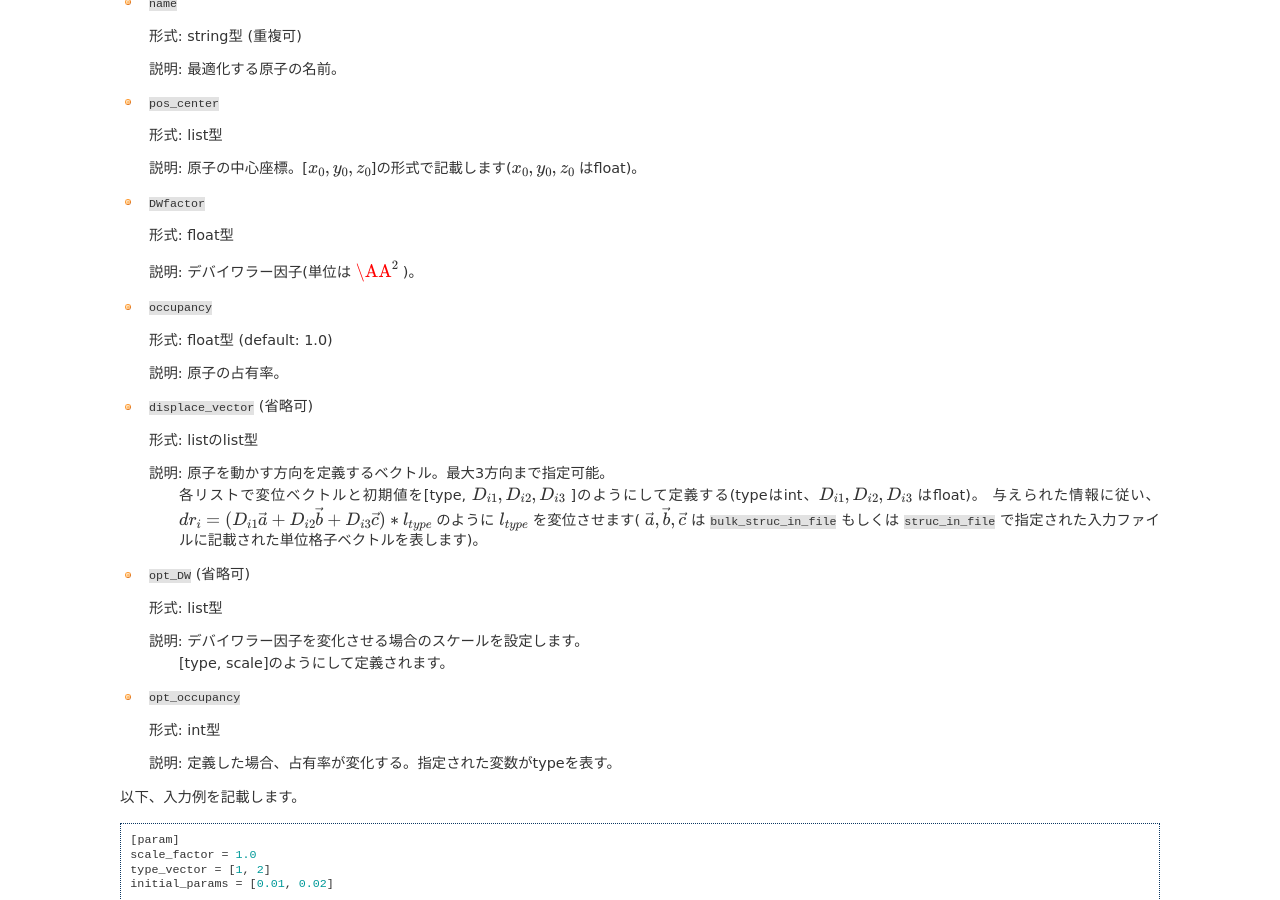
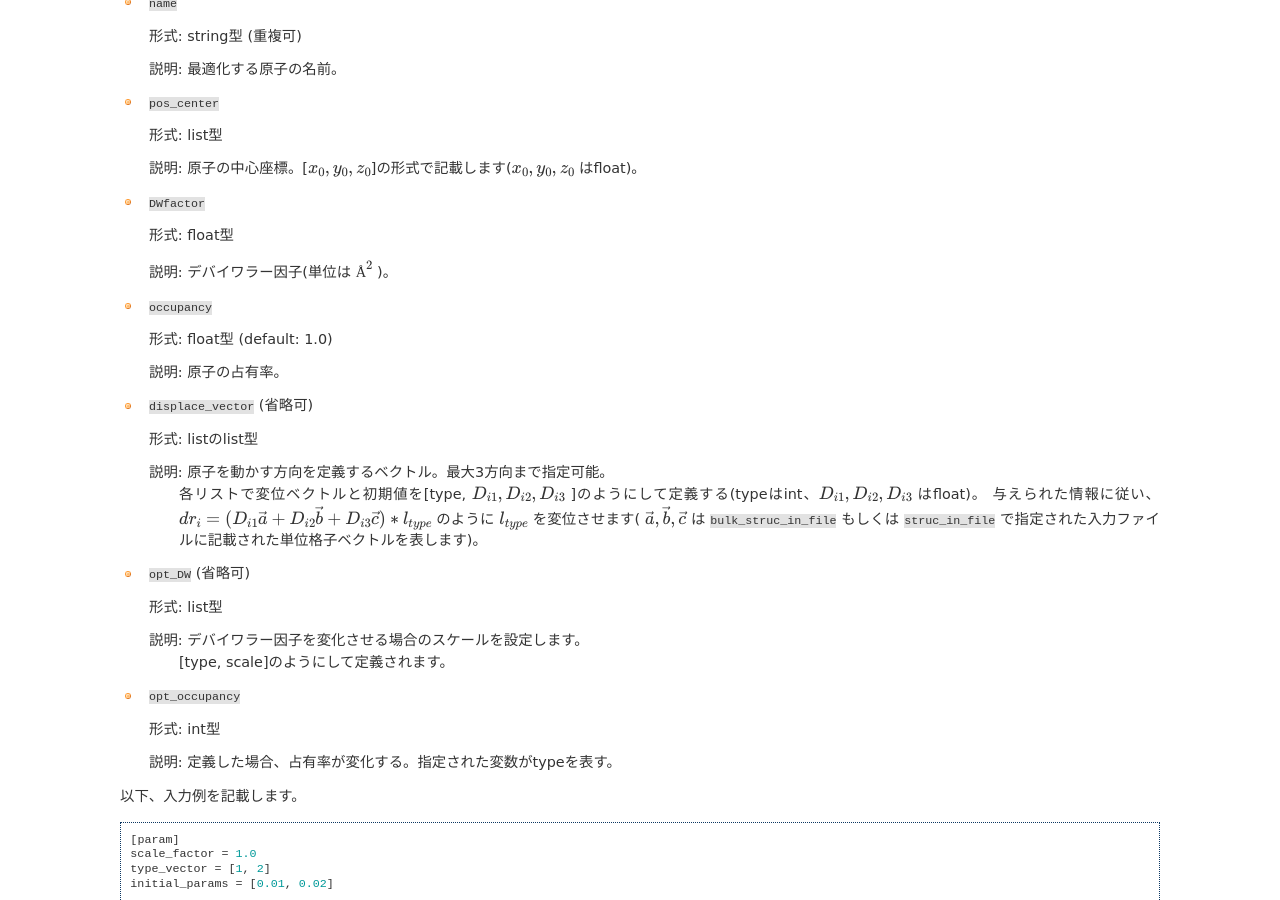
Before and after one commit to issp-center-dev/2DMAT, a Sphinx documentation site: the page built from doc/ja/source/solver/sxrd.rst, in a window 1280 px wide and 900 px high, scrolled down 1696 px. Built offline with Sphinx 7.4.7, drawn with Linux system fonts in a browser that asks for light colours.

Commit message:
AA command (angstrom) does not work well in Sphinx (HTML and LaTeX)

```diff
--- a/doc/ja/source/solver/sxrd.rst
+++ b/doc/ja/source/solver/sxrd.rst
@@ -104,7 +104,7 @@ T.B.A.
 
   形式: float型
 
-  説明: デバイワラー因子(単位は :math:`\AA^{2}` )。
+  説明: デバイワラー因子(単位は :math:`\text{Å}^{2}` )。
 
 - ``occupancy``
 
```
